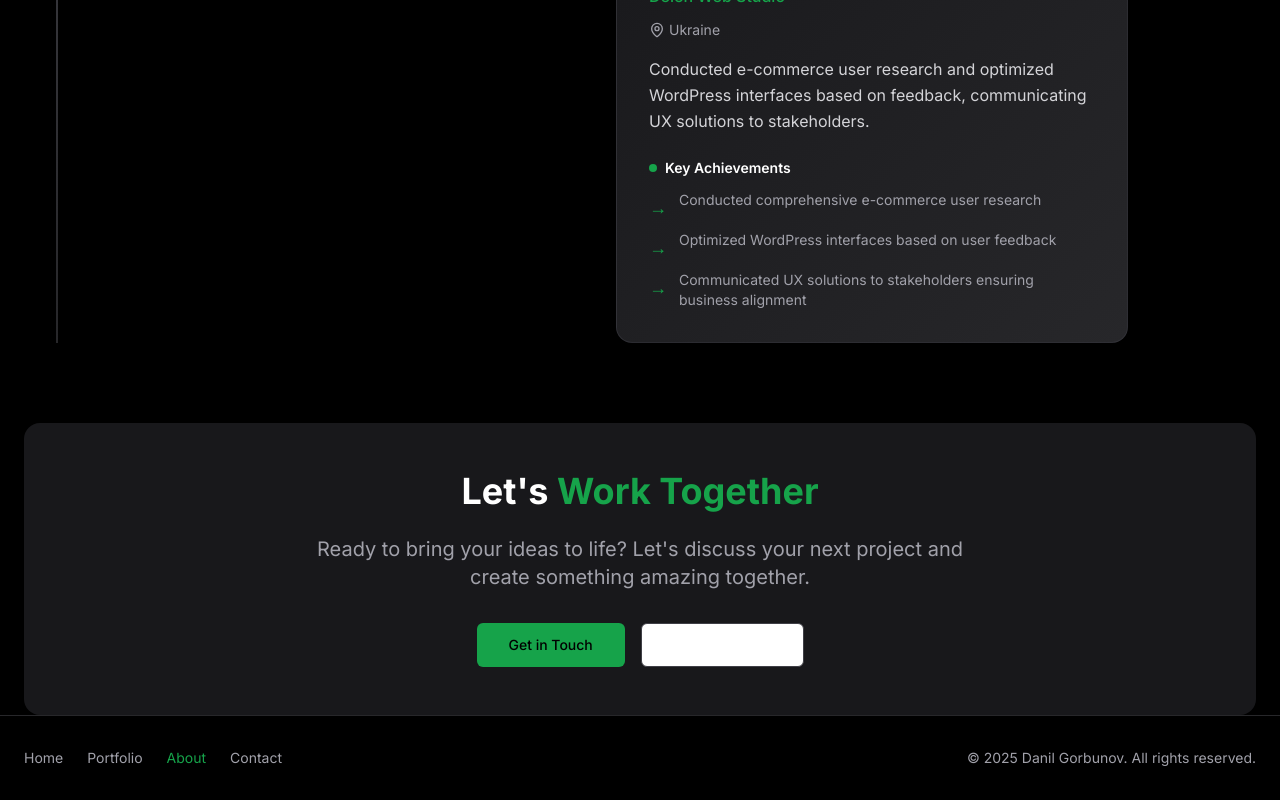
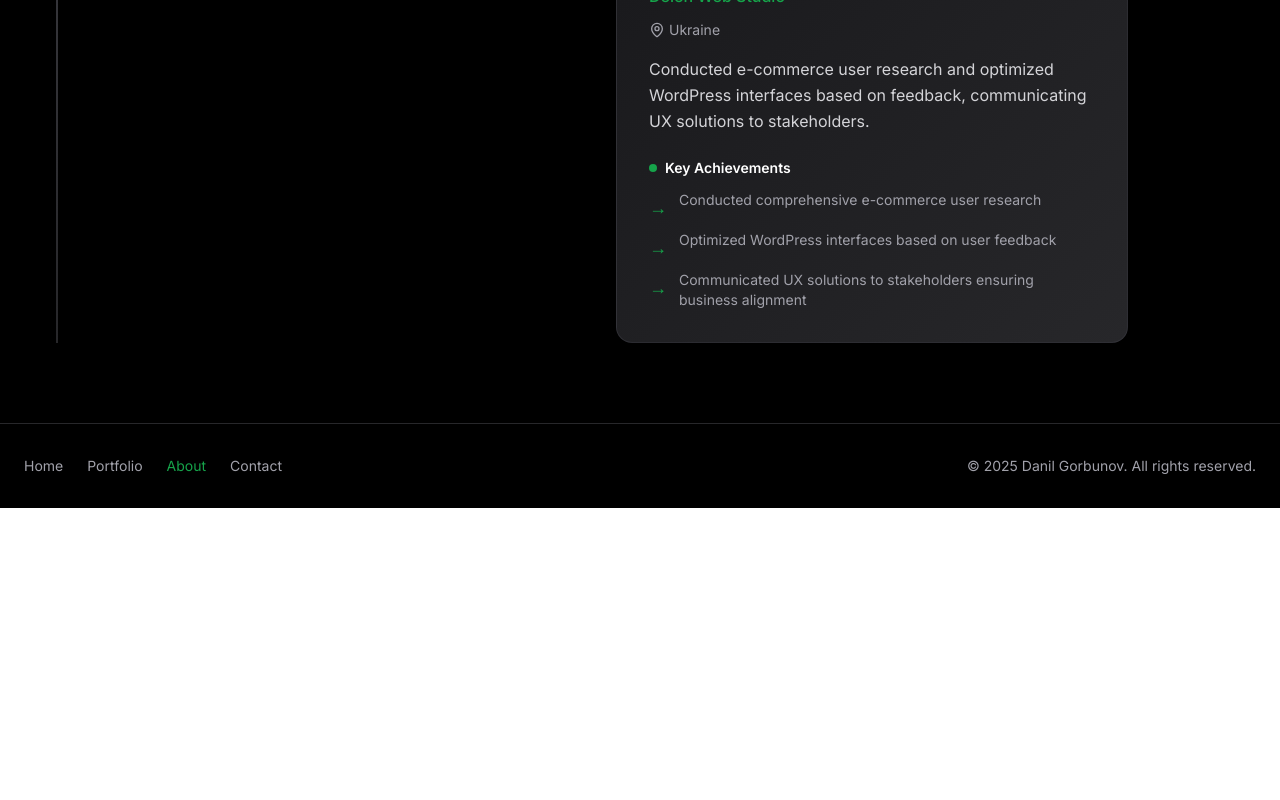
Before and after one commit to DanilGorbunov/portfolio, a Next.js app: page /about in a window 1280 px wide. Shown: the part 2912-3712 px from the top of the page. After the commit the page ends 3420 px from the top, so only its background shows below. Built offline with nearby package versions, Linux system fonts and the light colour scheme.

Commit message:
Remove CTA section from About page
- Remove 'Let's Work Together' call-to-action section
- Remove 'Get in Touch' and 'View My Work' buttons
- Clean up About page to focus on content only
- Maintain clean, minimal design without promotional elements

```diff
--- a/app/about/page.tsx
+++ b/app/about/page.tsx
@@ -299,40 +299,6 @@ export default function AboutPage() {
         </motion.div>
 
 
-        {/* CTA Section */}
-        <motion.div
-          initial={{ opacity: 0, y: 30 }}
-          whileInView={{ opacity: 1, y: 0 }}
-          transition={{ duration: 0.6 }}
-          viewport={{ once: true }}
-          className="text-center bg-zinc-900 rounded-2xl p-12"
-        >
-          <h2 className="text-3xl md:text-4xl font-bold text-white mb-6">
-            Let's <span className="text-primary">Work Together</span>
-          </h2>
-          <p className="text-xl text-zinc-400 mb-8 max-w-2xl mx-auto">
-            Ready to bring your ideas to life? Let's discuss your next project and create something amazing together.
-          </p>
-          <div className="flex flex-col sm:flex-row gap-4 justify-center">
-            <Link href="/contact" prefetch={false}>
-              <Button
-                size="lg"
-                className="bg-primary hover:bg-primary/90 text-black px-8 py-4"
-              >
-                Get in Touch
-              </Button>
-            </Link>
-            <Link href="/portfolio" prefetch={false}>
-              <Button
-                size="lg"
-                variant="outline"
-                className="border-zinc-700 text-white hover:bg-zinc-800 px-8 py-4"
-              >
-                View My Work
-              </Button>
-            </Link>
-          </div>
-        </motion.div>
       </div>
     </div>
   );
```
